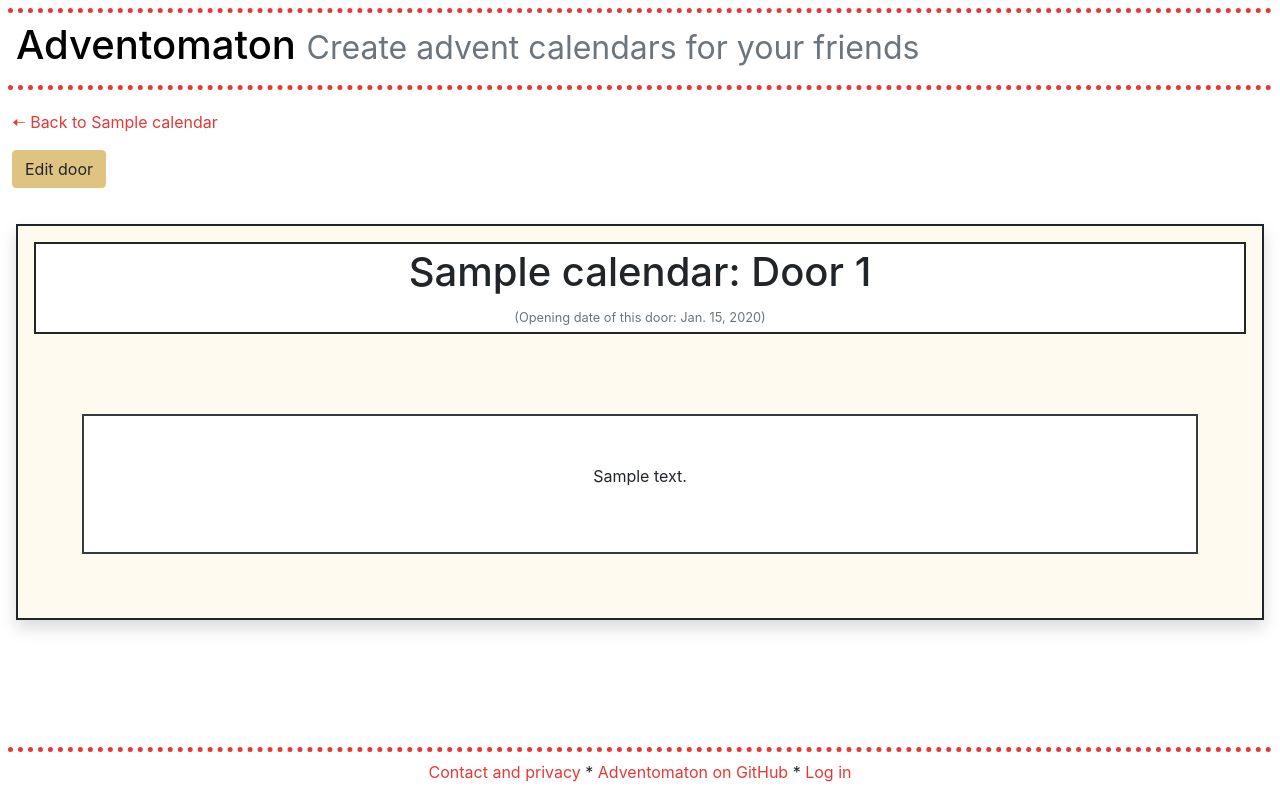
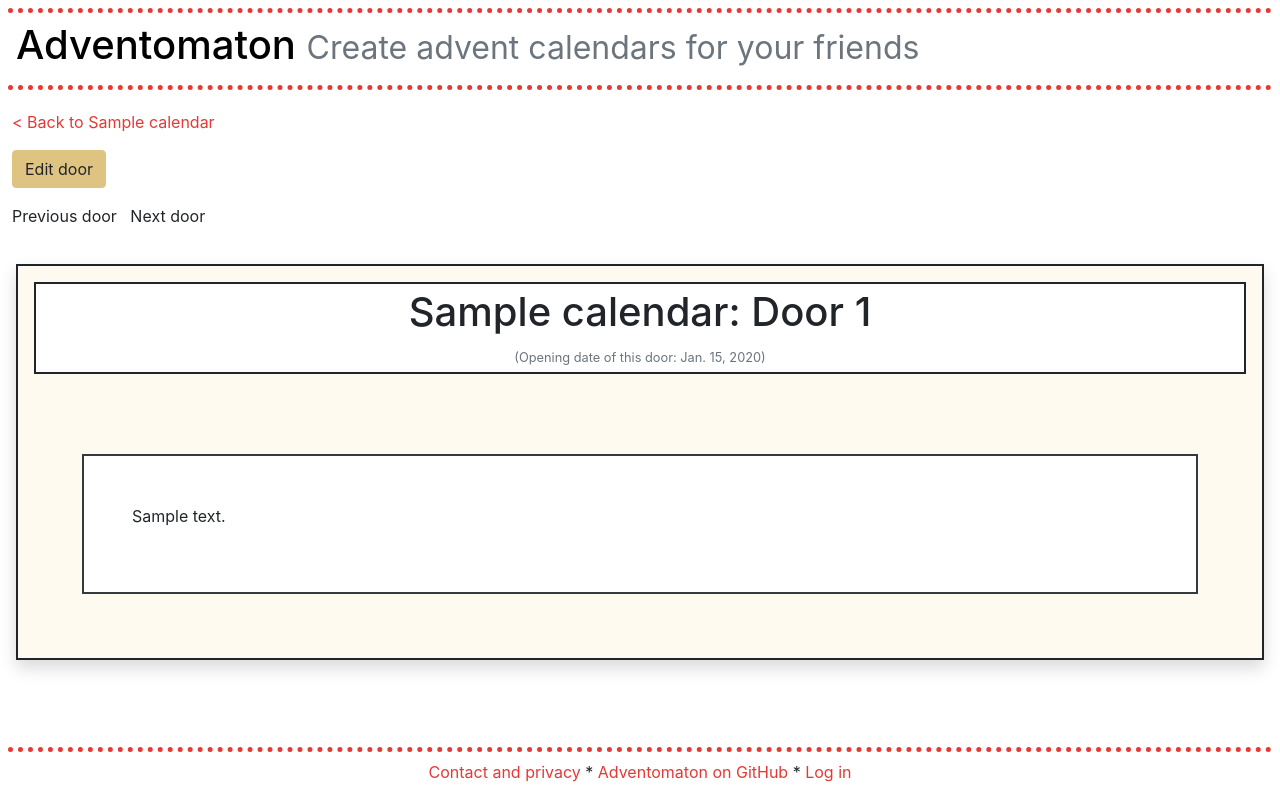
Before and after one commit to gvarab/advents4friends, a Django app: a page that uses adventcalendar/templates/adventcalendar/door_detail.html in a window 1280 px wide. Run offline with Django 3.2, Linux system fonts and the light colour scheme; tables that the repository leaves empty hold one stand-in row (values such as "Sample post"); some libraries are stand-ins or nearby versions.

Commit message:
add links to previous and next door in door detail

```diff
--- a/adventcalendar/models.py
+++ b/adventcalendar/models.py
@@ -57,6 +57,12 @@ class Calendar(models.Model):
                 slug=self.create_door_slug(door.number),
             )
 
+    def get_previous_door(self, door):
+        return self.door_set.all().filter(number=door.number - 1).first()
+
+    def get_next_door(self, door):
+        return self.door_set.all().filter(number=door.number + 1).first()
+
     def create_slug(self):
         letters = string.ascii_lowercase
         random_string = ''.join(random.choice(letters) for i in range(10))
--- a/adventcalendar/templates/adventcalendar/calendar_detail.html
+++ b/adventcalendar/templates/adventcalendar/calendar_detail.html
@@ -3,7 +3,7 @@
 
 {% block header %}
     {% if object.creator == view.request.user %}
-        <p><a href={% url 'calendar_list' %}>&#129056; Back to my calendars</a></p>
+        <p><a href={% url 'calendar_list' %}>&lt; Back to my calendars</a></p>
     {% endif %}
     {% if object.creator != view.request.user %}
         <p>There are <b>{{ number_of_openable_doors }}</b> doors that you can open today.</p>
--- a/adventcalendar/templates/adventcalendar/door_detail.html
+++ b/adventcalendar/templates/adventcalendar/door_detail.html
@@ -1,8 +1,17 @@
 {% extends "adventcalendar/calendar.html" %}
 
 {% block header %}
-    <p><a href={% url 'calendar_detail' slug=object.calendar.slug%}>&#129056; Back to {{ object.calendar.name }}</a></p>
+    <p><a href={% url 'calendar_detail' slug=object.calendar.slug%}>&lt; Back to {{ object.calendar.name }}</a></p>
     <p><a class="btn btn-secondary" href="{% url 'door_edit' slug=object.slug %}" role="button">Edit door</a></p>
+    <p>
+    {% if previous_door %}
+        <a href={% url 'door_detail' slug=previous_door.slug%}>Previous door</a>
+    {% else %}Previous door{% endif %}
+    &nbsp;
+    {% if next_door %}
+        <a href={% url 'door_detail' slug=next_door.slug%}>Next door</a>
+    {% else %}Next door{% endif %}
+    </p>
 {% endblock %}
 
 {% block calendar_header %}
@@ -14,7 +23,7 @@
 
 {% block calendar_body %}
     <div class="p-3">
-        <div class="border-dark text-center door door-detail m-5 p-5">
+        <div class="border-dark door door-detail m-5 p-5">
             <p>{{ object.content|safe }}</p>
         </div>
     </div>
--- a/adventcalendar/views.py
+++ b/adventcalendar/views.py
@@ -74,7 +74,13 @@ class DoorDetail(DetailView):
     def get_context_data(self, **kwargs):
         context = super().get_context_data(**kwargs)
         theme = self.get_object().calendar.theme
+        previous_door = self.get_object().calendar.get_previous_door(self.get_object())
+        next_door = self.get_object().calendar.get_next_door(self.get_object())
+        print(previous_door)
+        print(next_door)
         context['calendar_style'] = STYLES[theme]
+        context['previous_door'] = previous_door
+        context['next_door'] = next_door
         return context
 
 
@@ -142,7 +148,7 @@ class EditDoor(PermissionRequiredMixin, UpdateView):
     form_class = DoorForm
 
     def get_success_url(self):
-        return reverse('calendar_detail', args=[self.object.calendar.slug])
+        return reverse('door_detail', args=[self.object.slug])
 
     def has_permission(self):
         return self.request.user == self.get_object().calendar.creator
```
